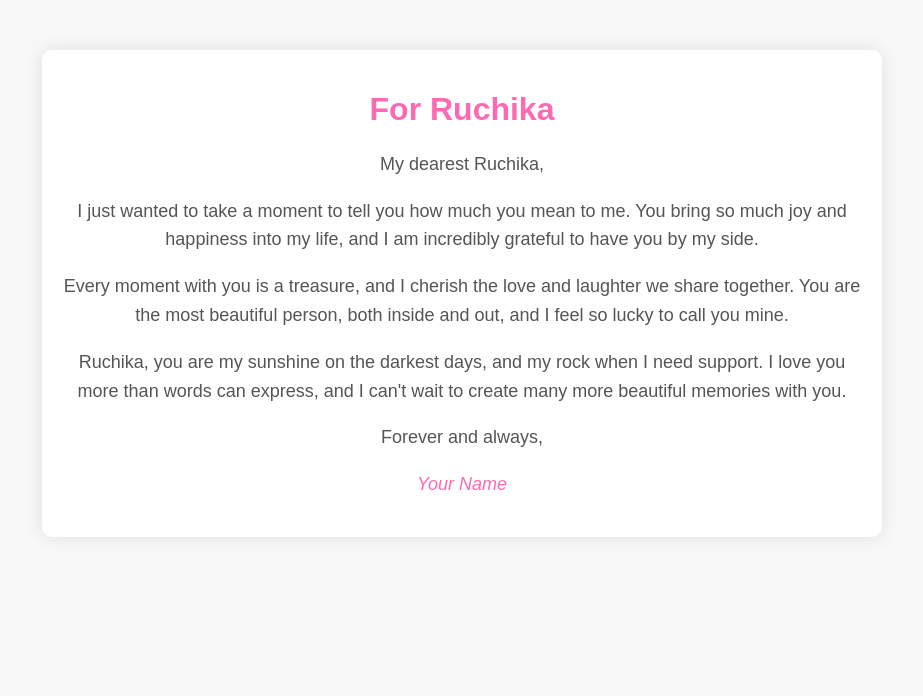
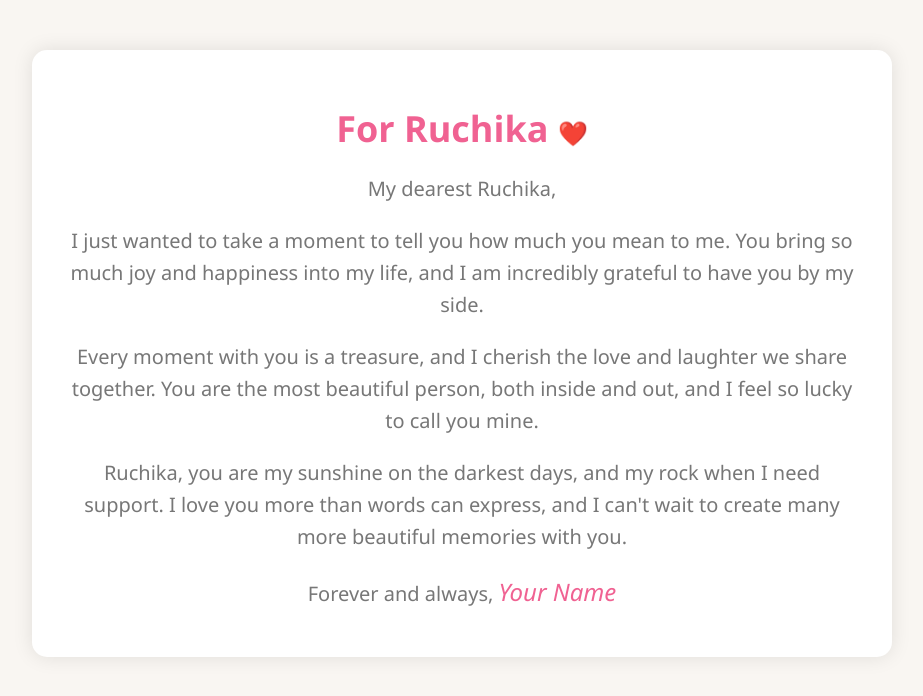
Before and after one commit to karn0778/karan, a plain HTML site: page index.html in a window 1280 px wide. Shown: the whole page, without its empty margins (178-1101 px from the left). Drawn offline with Linux system fonts and the light colour scheme.

Commit message:
Update index.html

```diff
--- a/index.html
+++ b/index.html
@@ -6,8 +6,8 @@
 <title>For Ruchika</title>
 <style>
   body {
-    font-family: Arial, sans-serif;
-    background-color: #f8f8f8;
+    font-family: 'Segoe UI', Tahoma, Geneva, Verdana, sans-serif;
+    background-color: #f9f6f2;
     margin: 0;
     padding: 0;
     text-align: center;
@@ -16,38 +16,47 @@
   #container {
     max-width: 800px;
     margin: 50px auto;
-    padding: 20px;
+    padding: 30px;
     background-color: #fff;
-    border-radius: 10px;
+    border-radius: 15px;
     box-shadow: 0px 0px 20px rgba(0, 0, 0, 0.1);
   }
 
   h1 {
-    color: #ff69b4;
+    color: #f06292;
+    font-size: 36px;
+    margin-bottom: 20px;
   }
 
   p {
-    color: #555;
-    font-size: 18px;
+    color: #777;
+    font-size: 20px;
     line-height: 1.6;
+    margin-bottom: 15px;
   }
 
   .love-note {
     font-style: italic;
-    color: #ff69b4;
+    color: #f06292;
+    font-size: 24px;
+    margin-top: 20px;
+  }
+
+  .heart {
+    color: #f06292;
+    font-size: 24px;
   }
 </style>
 </head>
 <body>
 
 <div id="container">
-  <h1>For Ruchika</h1>
+  <h1>For Ruchika <span class="heart">❤️</span></h1>
   <p>My dearest Ruchika,</p>
   <p>I just wanted to take a moment to tell you how much you mean to me. You bring so much joy and happiness into my life, and I am incredibly grateful to have you by my side.</p>
   <p>Every moment with you is a treasure, and I cherish the love and laughter we share together. You are the most beautiful person, both inside and out, and I feel so lucky to call you mine.</p>
   <p>Ruchika, you are my sunshine on the darkest days, and my rock when I need support. I love you more than words can express, and I can't wait to create many more beautiful memories with you.</p>
-  <p>Forever and always,</p>
-  <p class="love-note">Your Name</p>
+  <p>Forever and always, <span class="love-note">Your Name</span></p>
 </div>
 
 </body>
```
